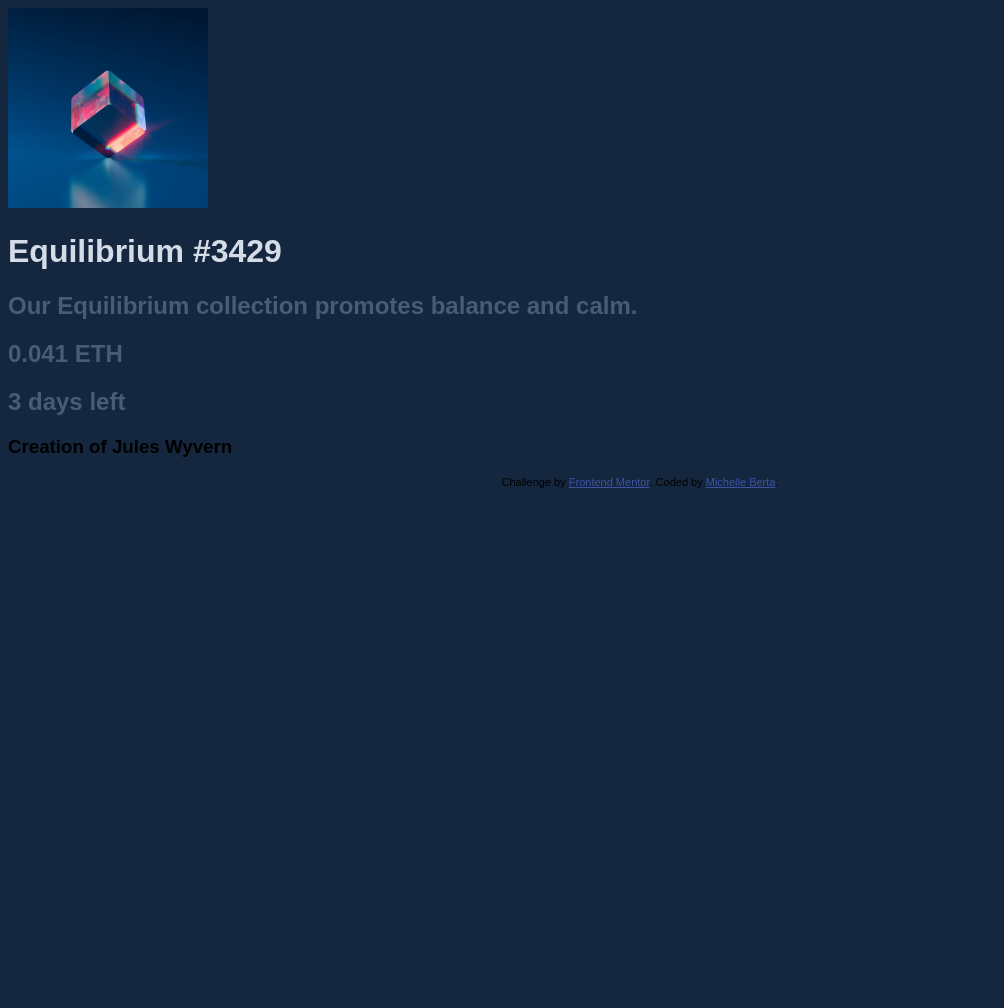
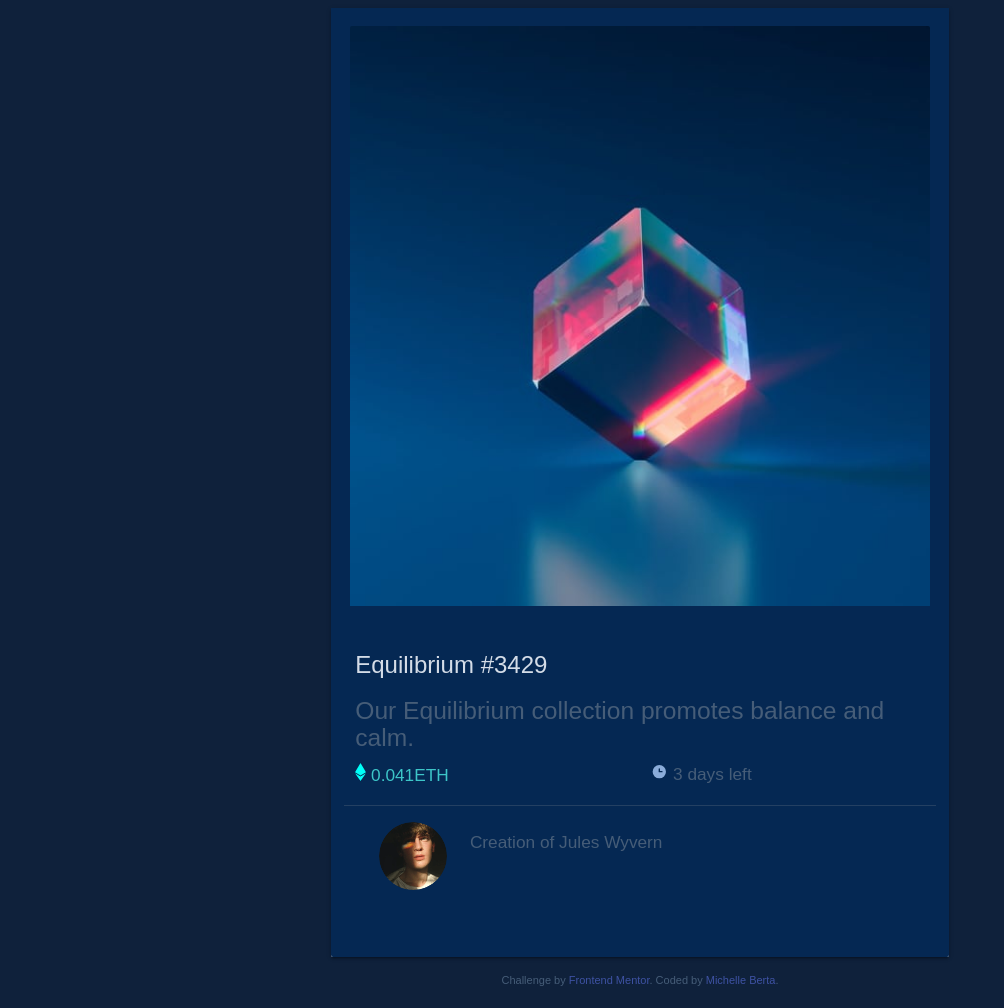
Before and after one commit to MichelleBerta/nft-preview-card, a plain HTML site: page index.html in a window 1280 px wide. Shown: the whole page, without its empty margins (0-1004 px from the left). Before the commit the page ends 800 px from the top, so only its background shows below. Drawn offline with nearby package versions, Linux system fonts and the light colour scheme.

Commit message:
added materialize card

```diff
--- a/index.html
+++ b/index.html
@@ -10,6 +10,9 @@
   <title>Frontend Mentor | NFT preview card component</title>
 
   <link rel="stylesheet" href="style.css" />
+
+  <!-- materialize -->
+  <link rel="stylesheet" href="https://cdnjs.cloudflare.com/ajax/libs/materialize/1.0.0/css/materialize.min.css">
 
   <!-- Feel free to remove these styles or customise in your own stylesheet 👍 -->
   <style>
@@ -25,23 +28,43 @@
 </head>
 
 <body>
-  <main>
-    <img id="Equilibrium" src="images/image-equilibrium.jpg" width="200" alt="colorful cube" />
+  <div class="row">
+    <div class="col s12 m12 l6 offset-l3">
+      <div class="card" class="z-depth-5">
+        <div class="card-image">
+          <img src="images/image-equilibrium.jpg" alt="colorful cube">
+        </div>
+        <div class="card-content">
+          <span class="card-title">Equilibrium #3429</span>
+          <h5>Our Equilibrium collection promotes balance and calm.</h5>
+          <div class="row">
+            <h6>
+              <div class="col s6 m6 l6" id="left-column">
+                <img src="images/icon-ethereum.svg" alt="diamond icon" class="circle responsive-img"> 0.041ETH
+              </div>
+              <div class="col s6 m6 l6" id="right-column"><img src="images/icon-clock.svg" alt="clock face icon" class="circle responsive-img"> 3 days left</div>
+            </h6>
+          </div>
+          <div class="card-action row">
+            <div class="col s2 m2 l2"> <img src="images/image-avatar.png" alt="" class="circle responsive-img" id="avatar"> </div>
+            <div class="col s10 m10 l10">
+              <div class="valign-wrapper">
+                <h6>Creation of Jules Wyvern</h6>
+              </div>
+            </div>
+          </div>
+        </div>
+      </div>
+      <div class="attribution">
+        Challenge by <a href="https://www.frontendmentor.io?ref=challenge" target="_blank">Frontend Mentor</a>.
+        Coded by <a href="#">Michelle Berta</a>.
+      </div>
+    </div>
+  </div>
+  </div>
 
-    <h1>Equilibrium #3429</h1>
-
-    <h2>Our Equilibrium collection promotes balance and calm.</h2>
-
-    <h2>0.041 ETH</h2>
-    <h2>3 days left</h2>
-
-    <h3>Creation of Jules Wyvern</h3>
-
-    <div class="attribution">
-      Challenge by <a href="https://www.frontendmentor.io?ref=challenge" target="_blank">Frontend Mentor</a>.
-      Coded by <a href="#">Michelle Berta</a>.
-    </div>
-  </main>
+  <!-- materialize -->
+  <script src="https://cdnjs.cloudflare.com/ajax/libs/materialize/1.0.0/js/materialize.min.js"></script>
 </body>
 
 </html>
--- a/style.css
+++ b/style.css
@@ -1,12 +1,34 @@
 body {
-  background-color: #15273f;
+  background-color: #0f213b;
   font-family: Arial, Helvetica, sans-serif;
 }
 
-h1 {
+.card-content {
+  background-color: #052853;
+}
+
+.card-title {
   color: #d4dce7;
 }
 
-h2 {
+.card-image {
+  padding: 3%;
+  background-color: #052853;
+}
+
+h5,
+h6 {
   color: #465d78;
 }
+
+#left-column {
+  color: #3dc6c8;
+}
+
+#right-column {
+  color: #465d78;
+}
+
+.attribution {
+  color: #465d78;
+}
```
